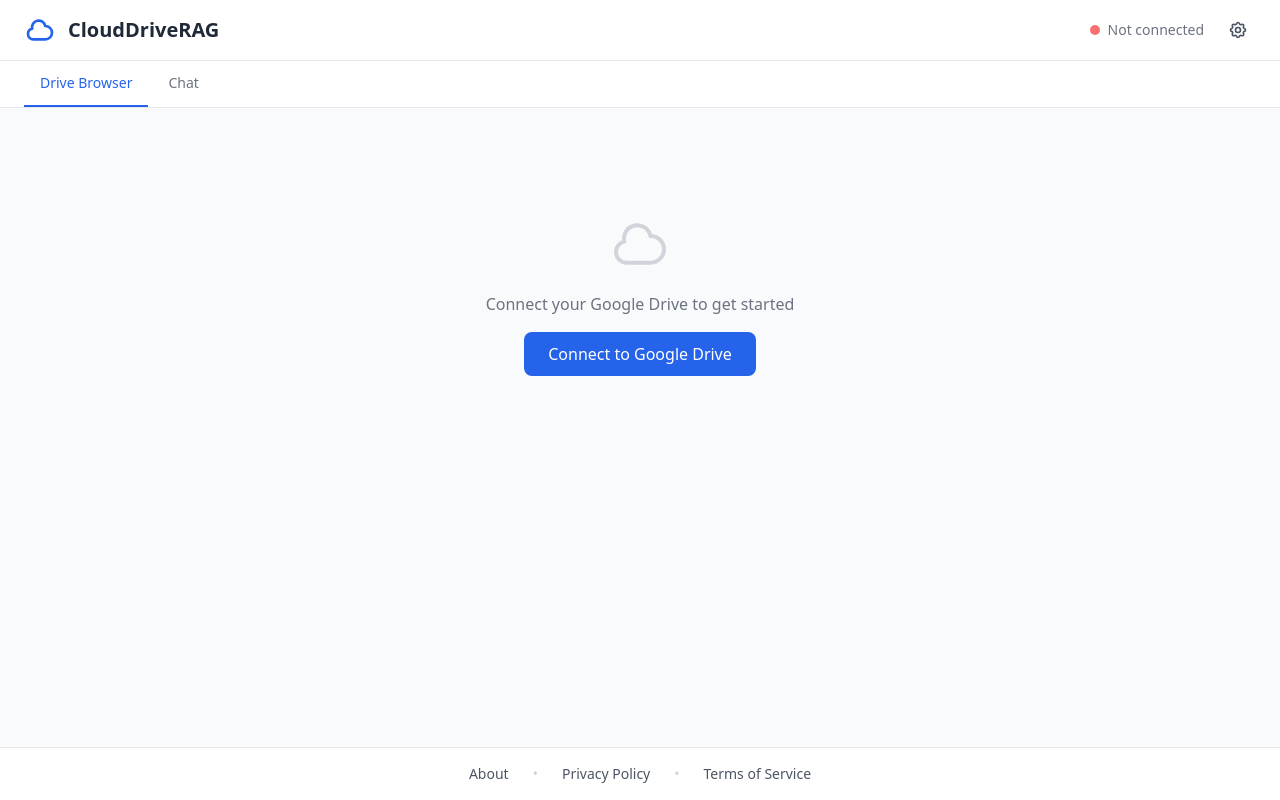
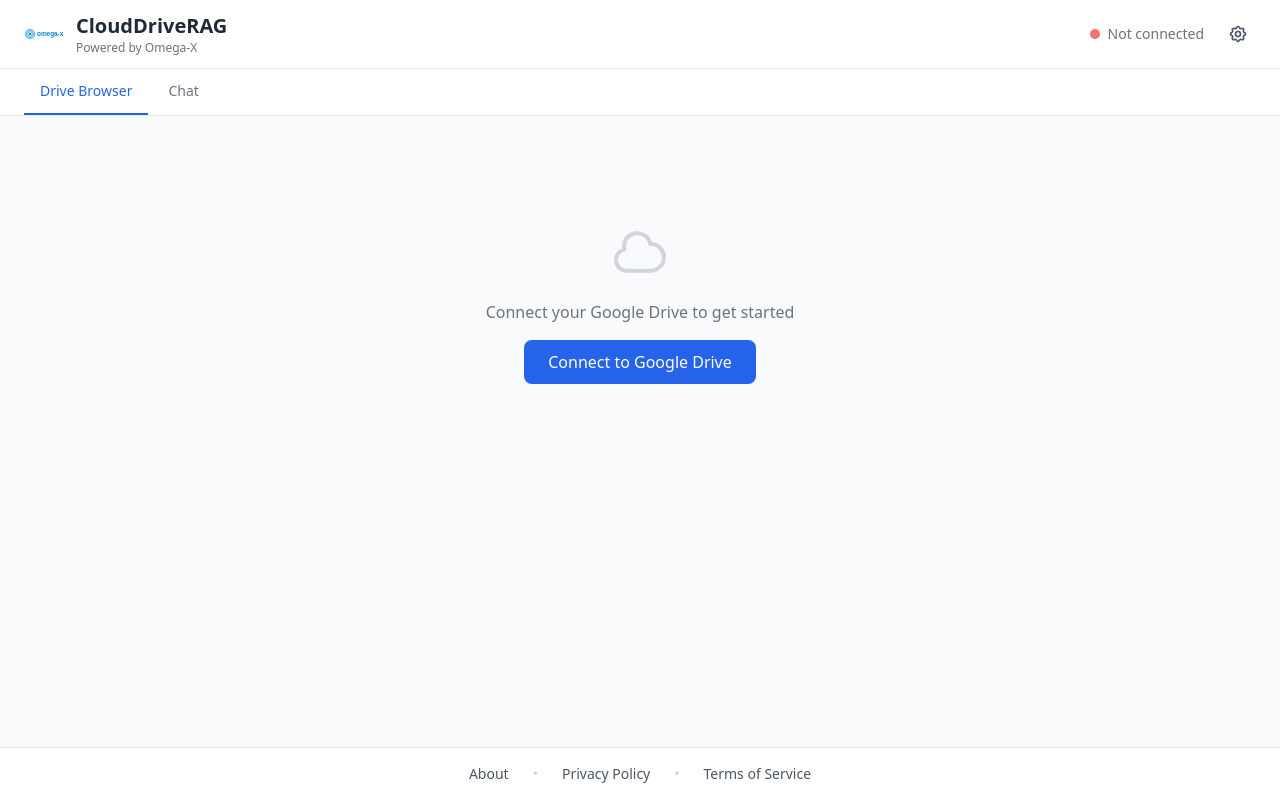
Before and after one commit to NikhilBelwate/CloudDriveRAG, a website: page public/index.html in a window 1280 px wide. Drawn offline with nearby package versions, Linux system fonts and the light colour scheme; no server answers.

Commit message:
logo added

```diff
--- a/public/index.html
+++ b/public/index.html
@@ -11,10 +11,11 @@
   <!-- Top Nav -->
   <nav class="bg-white border-b border-gray-200 px-6 py-3 flex items-center justify-between shadow-sm">
     <div class="flex items-center gap-3">
-      <svg class="w-8 h-8 text-blue-600" fill="none" stroke="currentColor" viewBox="0 0 24 24">
-        <path stroke-linecap="round" stroke-linejoin="round" stroke-width="2" d="M3 15a4 4 0 004 4h9a5 5 0 10-.1-9.999 5.002 5.002 0 10-9.78 2.096A4.001 4.001 0 003 15z"/>
-      </svg>
-      <h1 class="text-xl font-bold text-gray-800">CloudDriveRAG</h1>
+      <img src="/logo.svg" alt="Omega-X Logo" class="w-10 h-10">
+      <div class="flex flex-col">
+        <h1 class="text-xl font-bold text-gray-800">CloudDriveRAG</h1>
+        <span class="text-xs text-gray-500">Powered by Omega-X</span>
+      </div>
     </div>
     <div class="flex items-center gap-4">
       <div id="connection-status" class="flex items-center gap-2 text-sm text-gray-500">
```
Also changed, not shown: data/tokens.json (deleted, +0 -8 lines), public/logo.svg (added).
